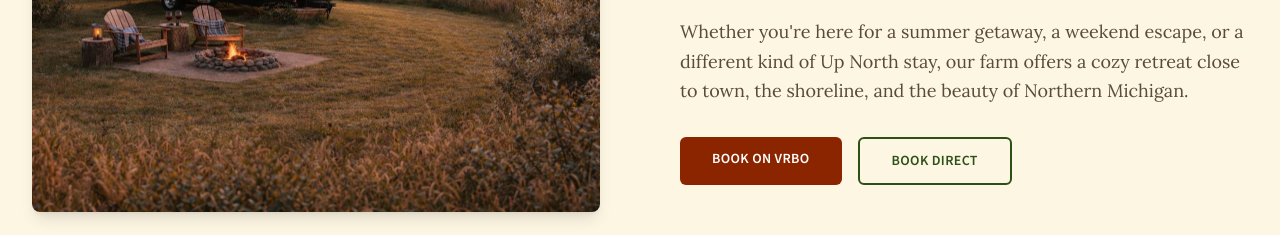
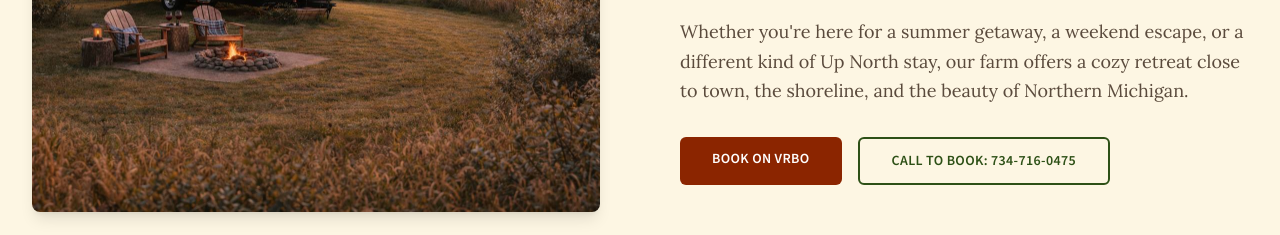
Before and after one commit to Sherryfarmshop/harvest-moon-website, a Next.js app: page / in a window 1280 px wide. Shown: the part 6120-6355 px from the top of the page. Built offline with nearby package versions, Linux system fonts and the light colour scheme; a web font is replaced by a local one.

Commit message:
Remove Gathered Goods from hero - just Harvest Moon Farm Shop

```diff
--- a/src/components/StayOnFarm.tsx
+++ b/src/components/StayOnFarm.tsx
@@ -45,10 +45,10 @@ export default function StayOnFarm() {
                 Book on VRBO
               </a>
               <a
-                href="#book-direct"
+                href="tel:7347160475"
                 className="inline-block border-2 border-forest-green text-forest-green font-source font-semibold px-8 py-3 rounded-md hover:bg-forest-green hover:text-soft-white transition-colors tracking-wide text-sm uppercase"
               >
-                Book Direct
+                Call to Book: 734-716-0475
               </a>
             </div>
           </div>
```
